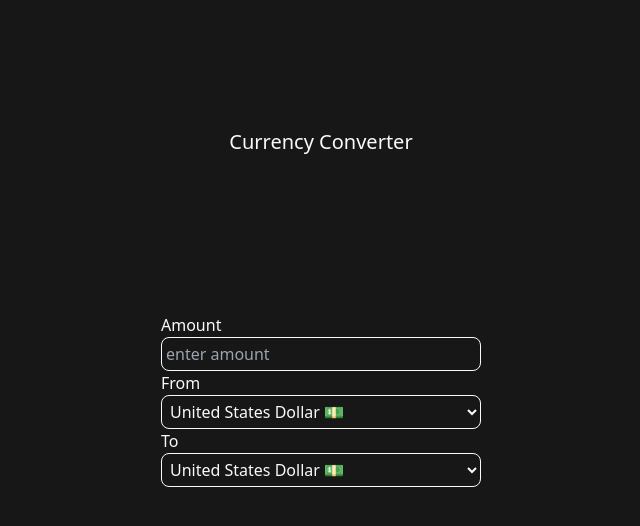
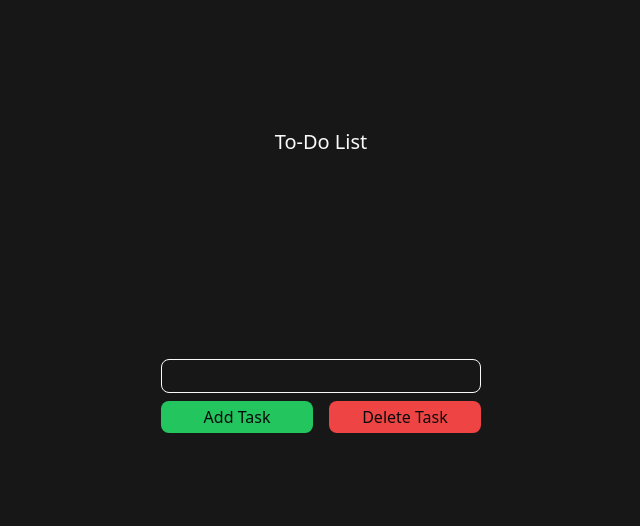
Before and after one commit to mshortcodes/mini-projects, a React (Vite) app: page / in a window 1280 px wide. Shown: the top 526 px of the page, without its empty margins (319-959 px from the left). Built offline with nearby package versions, Linux system fonts and the light colour scheme.

Commit message:
Add to-do list

```diff
--- a/src/App.jsx
+++ b/src/App.jsx
@@ -8,11 +8,11 @@ import CurrencyConverter from './components/CurrencyConverter.jsx';
 function App() {
 	return (
 		<>
-			{/* <Home />
+			{/* <Home /> */}
 			<ToDoList />
-			<TicTacToe />
-			<WeatherApp /> */}
-			<CurrencyConverter />
+			{/* <TicTacToe /> */}
+			{/* <WeatherApp /> */}
+			{/* <CurrencyConverter /> */}
 		</>
 	);
 }
--- a/src/components/ToDoList.jsx
+++ b/src/components/ToDoList.jsx
@@ -1,4 +1,38 @@
+import { useState } from 'react';
+
 function ToDoList() {
+	const [taskInput, setTaskInput] = useState();
+	const [tasks, setTasks] = useState([]);
+
+	const handleInputChange = (e) => {
+		setTaskInput(e.target.value);
+	};
+
+	// updates tasks state by creating new array with existing tasks and new task input
+	// clears task input
+	const handleAddTask = () => {
+		if (taskInput.trim() !== '') {
+			setTasks([...tasks, taskInput]);
+			setTaskInput('');
+		}
+	};
+
+	const handleEnterKey = (e) => {
+		if (e.key === 'Enter') {
+			handleAddTask();
+		}
+	};
+
+	// accesses previous state with functional form of state setter
+	// creates copy of tasks and removes most recent one
+	const handleDeleteTask = () => {
+		setTasks((prevTasks) => {
+			const updatedTasks = [...prevTasks];
+			updatedTasks.pop();
+			return updatedTasks;
+		});
+	};
+
 	return (
 		<>
 			<h1 className='text-neutral-50 text-xl text-center pt-32 absolute w-screen'>
@@ -7,22 +41,33 @@ function ToDoList() {
 
 			<div className='flex justify-center items-center h-screen w-screen'>
 				<div className='flex-1 max-w-xs'>
-					<input className='w-full border border-neutral-50 bg-transparent p-1 rounded-lg text-neutral-50'></input>
+					<input
+						value={taskInput}
+						onChange={handleInputChange}
+						onKeyDown={handleEnterKey}
+						className='w-full border border-neutral-50 bg-transparent p-1 rounded-lg text-neutral-50'></input>
 
 					<div className='justify-between flex'>
-						<button className='bg-neutral-200 p-1 mr-2 mt-2 rounded-lg flex-1 text-neutral-950'>
+						<button
+							onClick={handleAddTask}
+							className='bg-green-500 p-1 mr-2 mt-2 rounded-lg flex-1 text-neutral-950'>
 							Add Task
 						</button>
-						<button className='bg-neutral-200 p-1 ml-2 mt-2 rounded-lg flex-1 text-neutral-950'>
+						<button
+							onClick={handleDeleteTask}
+							className='bg-red-500 p-1 ml-2 mt-2 rounded-lg flex-1 text-neutral-950'>
 							Delete Task
 						</button>
 					</div>
 
 					<ul
 						id='taskList'
-						className='list-inside list-disc mt-2 text-neutral-50 text-left text-xl'>
-						<li>hi</li>
-					</ul>
+						className='list-inside list-disc mt-2'></ul>
+					{tasks.map((task, index) => (
+						<li key={index} className='text-neutral-50'>
+							{task}
+						</li>
+					))}
 				</div>
 			</div>
 		</>
```
